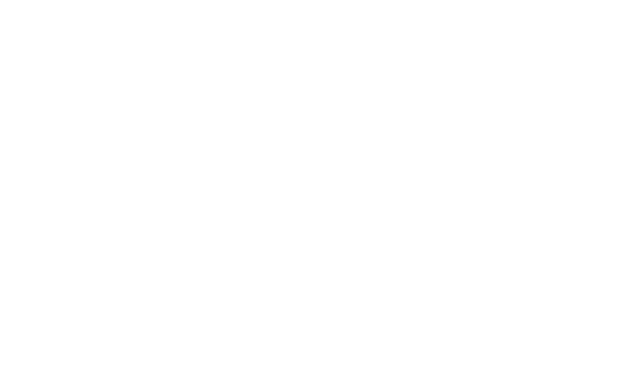
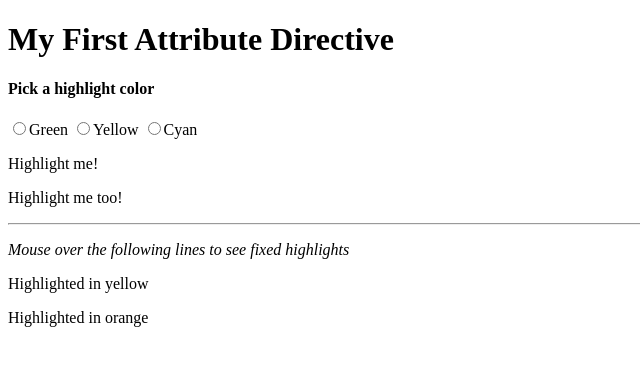
Before and after one commit to fredjammes/angular-formation, an Angular app: page /directive in a window 1280 px wide. Before the commit this address led to /. Shown: the top 366 px of the page, without its empty margins (0-640 px from the left). Built offline with nearby package versions, Linux system fonts and the light colour scheme.

Commit message:
ajout de directive

```diff
--- /dev/null
+++ b/src/app/formation/directive/directive.component.html
@@ -0,0 +1,19 @@
+<h1>My First Attribute Directive</h1>
+
+<h4>Pick a highlight color</h4>
+<div>
+  <input type="radio" name="colors" (click)="color='lightgreen'">Green
+  <input type="radio" name="colors" (click)="color='yellow'">Yellow
+  <input type="radio" name="colors" (click)="color='cyan'">Cyan
+</div>
+<p [appHighlight]="color">Highlight me!</p>
+
+<p [appHighlight]="color" defaultColor="violet">
+  Highlight me too!
+</p>
+
+<hr>
+<p><i>Mouse over the following lines to see fixed highlights</i></p>
+
+<p [appHighlight]="'yellow'">Highlighted in yellow</p>
+<p appHighlight="orange">Highlighted in orange</p>
--- a/src/app/formation/formation-component.component.html
+++ b/src/app/formation/formation-component.component.html
@@ -6,5 +6,6 @@
     | <a [routerLink]="['./template-reference']">Template Reference Variable</a>
     | <a [routerLink]="['./ng-if']">ngIf</a>
     | <a [routerLink]="['./ng-model']">ngModel</a>
+    | <a [routerLink]="['./directive']">directive</a>
   </nav>
 </section>
--- a/src/app/formation/formation-routing.module.ts
+++ b/src/app/formation/formation-routing.module.ts
@@ -7,6 +7,7 @@
 import {NgModelComponent} from './ng-model/ng-model.component';
 import {NgIfComponent} from './ng-if/ng-if.component';
 import {TemplateReferenceComponent} from './template-reference/template-reference.component';
+import {DirectiveComponent} from './directive/directive.component';
 
 const formationRoutes: Routes = [
   {
@@ -36,6 +37,10 @@
   {
     path: 'ng-model',
     component: NgModelComponent
+  },
+  {
+    path: 'directive',
+    component: DirectiveComponent
   }
 ];
 
--- /dev/null
+++ b/src/app/shared/highlight.directive.ts
@@ -0,0 +1,25 @@
+import { Directive, ElementRef, HostListener, Input } from '@angular/core';
+
+@Directive({
+  selector: '[appHighlight]'
+})
+export class HighlightDirective {
+
+  constructor(private el: ElementRef) { }
+
+  @Input() defaultColor: string;
+
+  @Input('appHighlight') highlightColor: string;
+
+  @HostListener('mouseenter') onMouseEnter() {
+    this.highlight(this.highlightColor || this.defaultColor || 'red');
+  }
+
+  @HostListener('mouseleave') onMouseLeave() {
+    this.highlight(null);
+  }
+
+  private highlight(color: string) {
+    this.el.nativeElement.style.backgroundColor = color;
+  }
+}
```
Also changed, not shown: src/app/formation/directive/directive.component.ts (added, +8 -0 lines), src/app/formation/formation.module.ts (+6 -2 lines), src/app/shared/shared.module.ts (added, +12 -0 lines), src/app/formation/directive/directive.component.scss (added), 1 other file (tests, documents, lock files or other folders).
